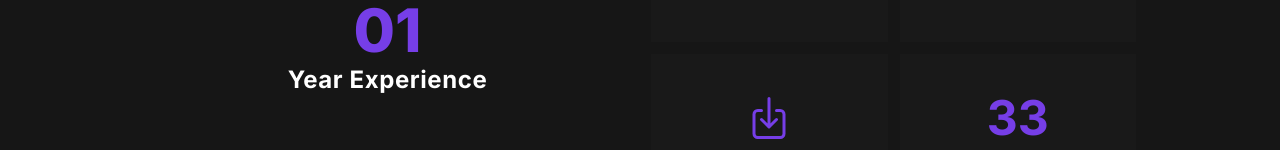
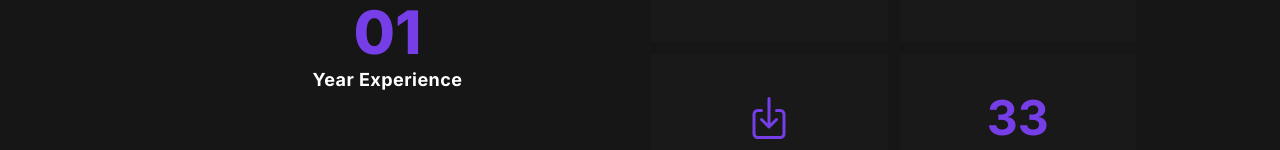
Before and after one commit to rezairfanwijaya/personal-website, a React (Create React App) app: page / in a window 1280 px wide. Shown: the part 791-941 px from the top of the page. Built offline with nearby package versions, Linux system fonts and the light colour scheme.

Commit message:
update: font size

```diff
--- a/src/components/Summary.jsx
+++ b/src/components/Summary.jsx
@@ -6,7 +6,7 @@ const Summary = () => {
             {/* left */}
             <div className="left flex flex-col gap-1 p-12 md:w-1/2">
                 <p className="total-year font-extrabold text-primary text-4xl text-center lg:text-6xl">01</p>
-                <div className="text-white text-lg font-bold text-center tracking-wide lg:text-2xl">Year Experience</div>
+                <div className="text-white text-lg font-bold text-center tracking-wide xl:text-3xl">Year Experience</div>
             </div>
 
             {/* right */}
```
